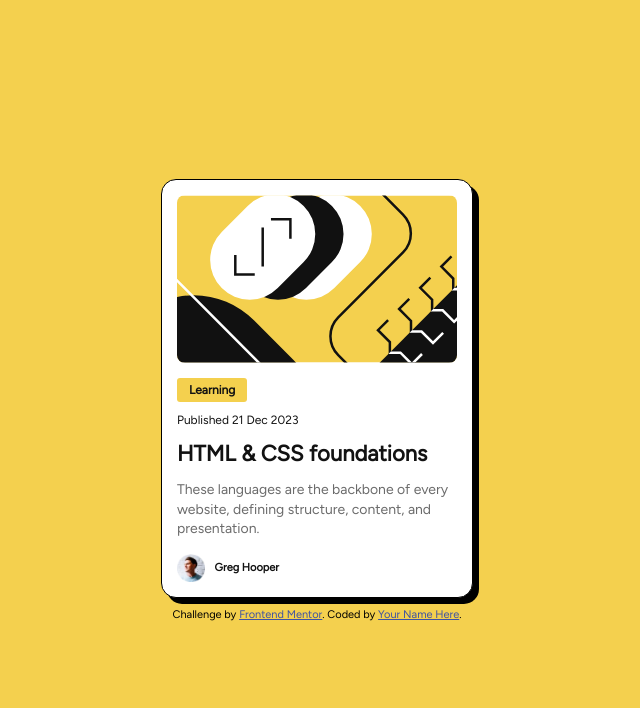
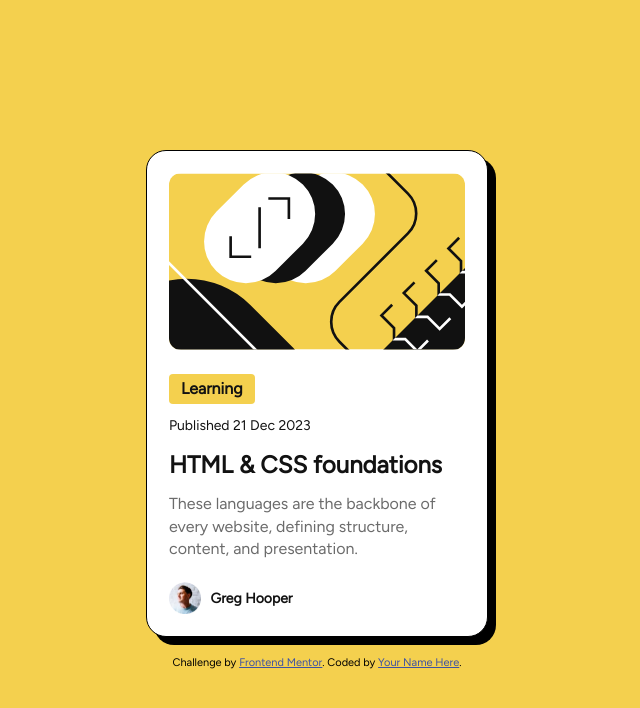
Before and after one commit to mfmikefurnari/front-end-mentor-2-blog-preview-card, a plain HTML site: page index.html in a window 1280 px wide. Shown: the whole page, without its empty margins (323-963 px from the left). Drawn offline with Linux system fonts and the light colour scheme.

Commit message:
resize all

```diff
--- a/styles.css
+++ b/styles.css
@@ -23,21 +23,23 @@
    p{
    color: var(--Gray-950);
    font-weight: 500;
-   margin-top: 5px;
-   margin-bottom: 5px;
+   margin-top: 6px;
+   margin-bottom: 6px;
   line-height: 1.4;
 
   }
    .card{
     background-color: white;
-    width: 312px;
+    max-width: 380px;
     border:  solid black;
     border-width: 1px;
     display: flex;
     flex-direction: column;
-    padding: 15px;
-    border-radius: 15px;
-    box-shadow: 6px 6px 0 0px black;
+    padding: 22px;
+    border-radius: 20px;
+    box-shadow: 8px 8px 0 0px black;
+    font-size: 16px;
+    margin:5%;
   }
   .tag{
     background-color:var(--Yellow) ;
@@ -46,21 +48,21 @@
     padding-top:4px;
     padding-bottom:4px;
     font-weight: 800;
-    font-size: 12px;
-    border-radius: 3px;
+    border-radius: 4px;
   }
   .articleThumb{
 
-    border-radius: 8px;
+    border-radius: 12px;
 
-    margin-bottom: 10px;
+    margin-bottom: 18px;
   }
   .date{
-    font-size: 12px;
-    font-weight: 500;
+
+    font-size: 14px;
+    font-weight: 550;
   }
   .blogTitle{
-    font-size: 22px;
+    font-size: 24px;
     font-weight:900;
   }
   .blogTitle:hover{
@@ -68,7 +70,6 @@
     cursor: pointer;
   }
   .blogDesc{
-    font-size: 14px;
     font-weight: 500;
     color: var(--Gray-500);
 
@@ -80,12 +81,12 @@
   }
   .avatarText{
    font-weight: 900;
-   font-size: 11px;
+   font-size: 14px;
    margin-left:10px
   }
   .footer{
-    height: 28px;
+    height: 32px;
     display: flex;
     align-items: center;
-    margin-top: 10px;
+    margin-top: 16px;
   }
```
